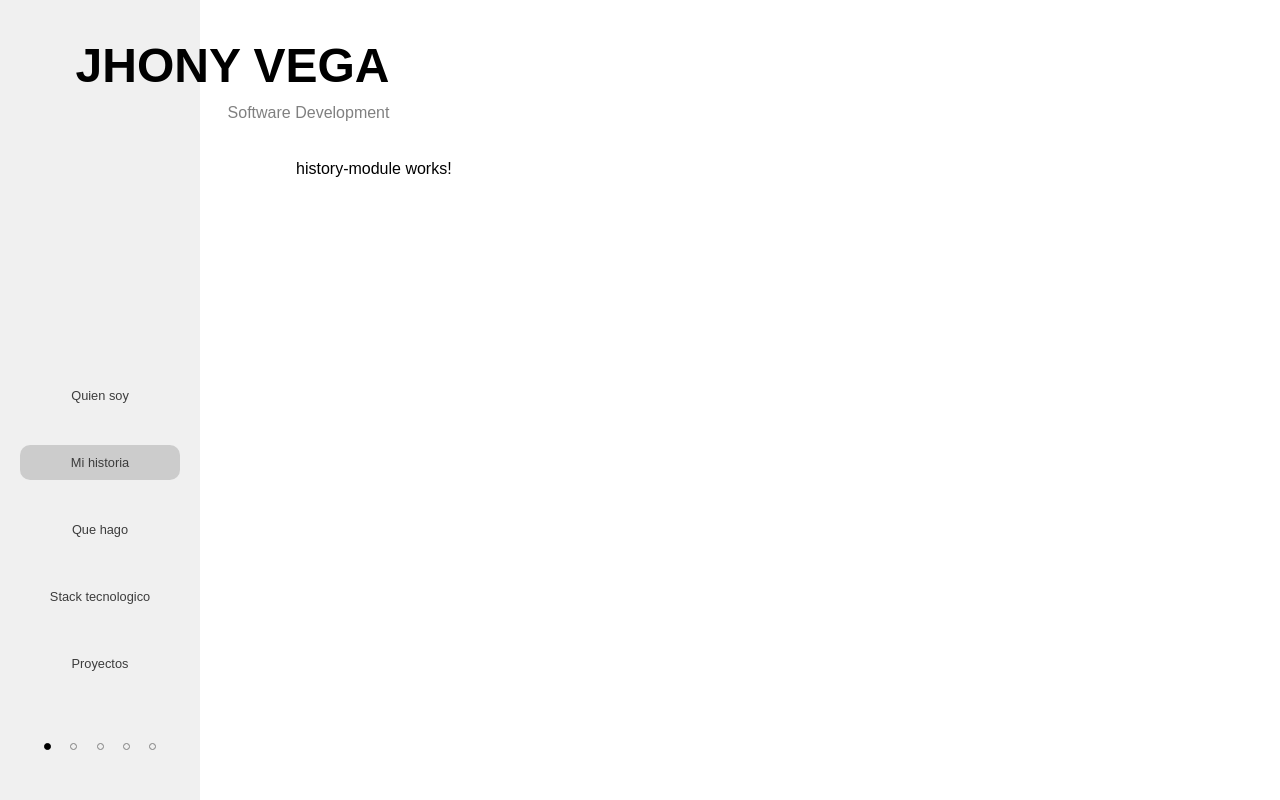
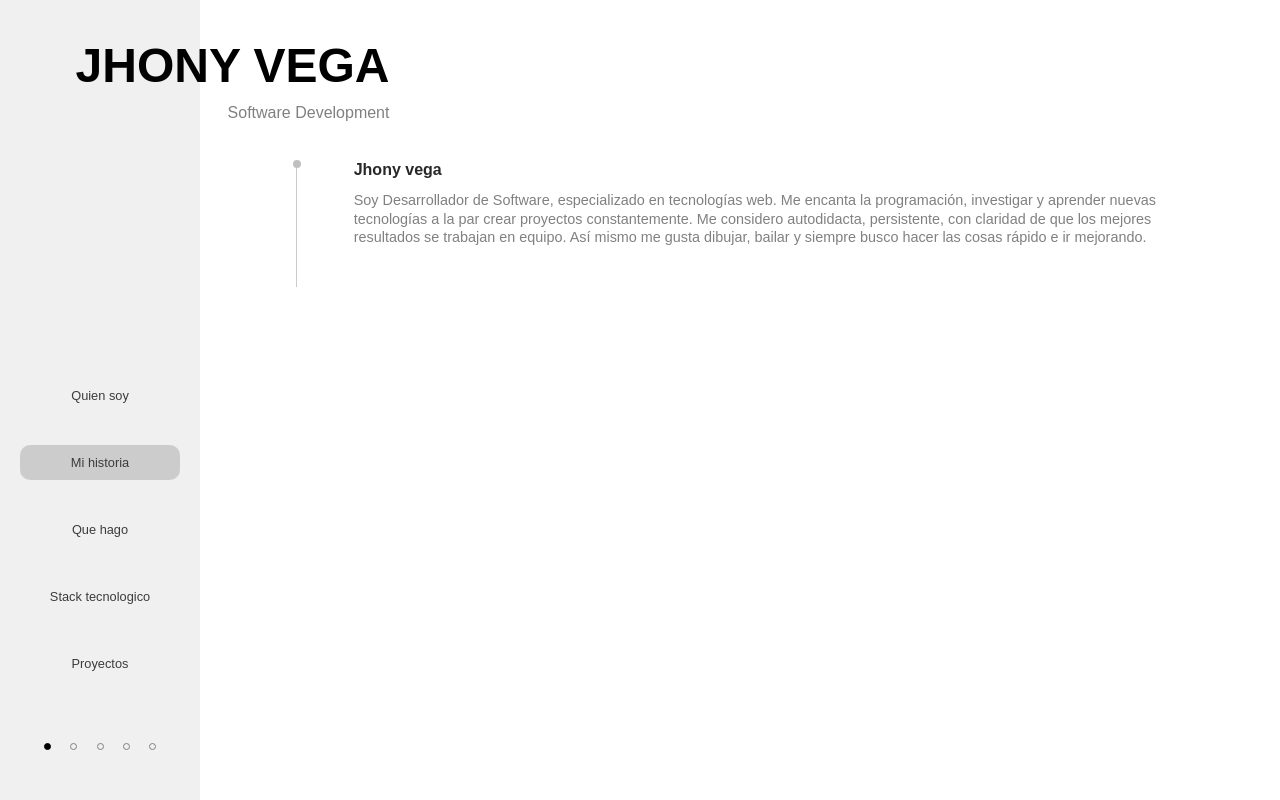
Before and after one commit to jhony-v/portfolio, an Angular app: page /history in a window 1280 px wide. Built offline with nearby package versions, Linux system fonts and the light colour scheme.

Commit message:
add animation fade in to card-point-history

```diff
--- a/src/app/modules/history-module/history-module.component.html
+++ b/src/app/modules/history-module/history-module.component.html
@@ -1 +1,6 @@
-<p>history-module works!</p>
+<app-card-point-history
+  title-text="Jhony vega"
+  detail-text="Soy Desarrollador de Software, especializado en tecnologías web. Me encanta la programación, investigar y aprender nuevas tecnologías a la par crear proyectos constantemente.
+Me considero autodidacta, persistente, con claridad de que los mejores resultados se trabajan en equipo. Así mismo me gusta dibujar, bailar y siempre busco hacer las cosas rápido e ir mejorando."
+>
+</app-card-point-history>
--- a/src/app/shared/components/card-point-history/card-point-history.component.html
+++ b/src/app/shared/components/card-point-history/card-point-history.component.html
@@ -9,5 +9,6 @@
       [text]="detailText"
     >
     </app-text-base>
+    <ng-content></ng-content>
   </div>
 </div>
--- a/src/app/shared/components/card-point-history/card-point-history.component.styl
+++ b/src/app/shared/components/card-point-history/card-point-history.component.styl
@@ -1,6 +1,11 @@
 .card-point-history
     position relative
     border-left 1px solid rgba(0,0,0,.2)
+    animation appear .3s 1 ease-out
+    @keyframes appear
+        from
+            transform translateY(100%)
+            opacity 0
     > .row
         padding 0 1em
         padding-left 1.5cm
```
Also changed, not shown: src/app/app-routing.module.ts (+4 -3 lines).
